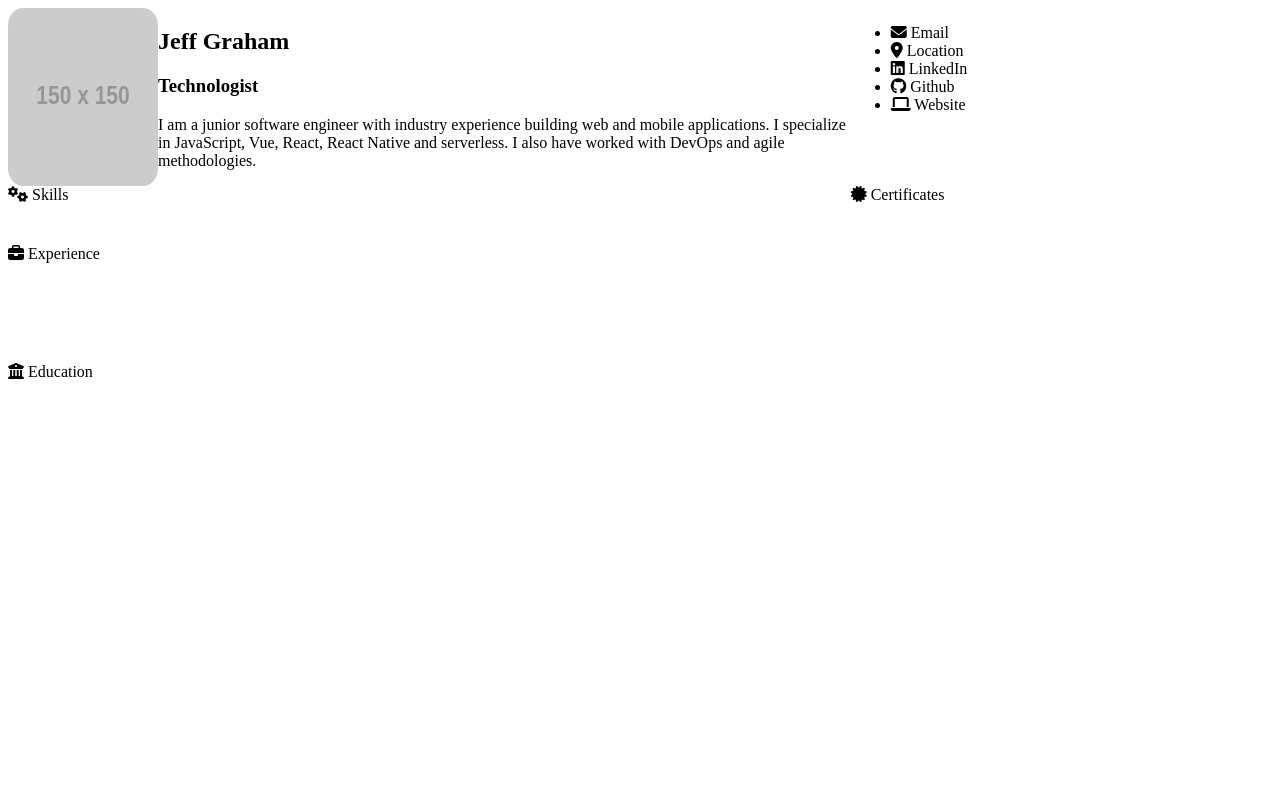
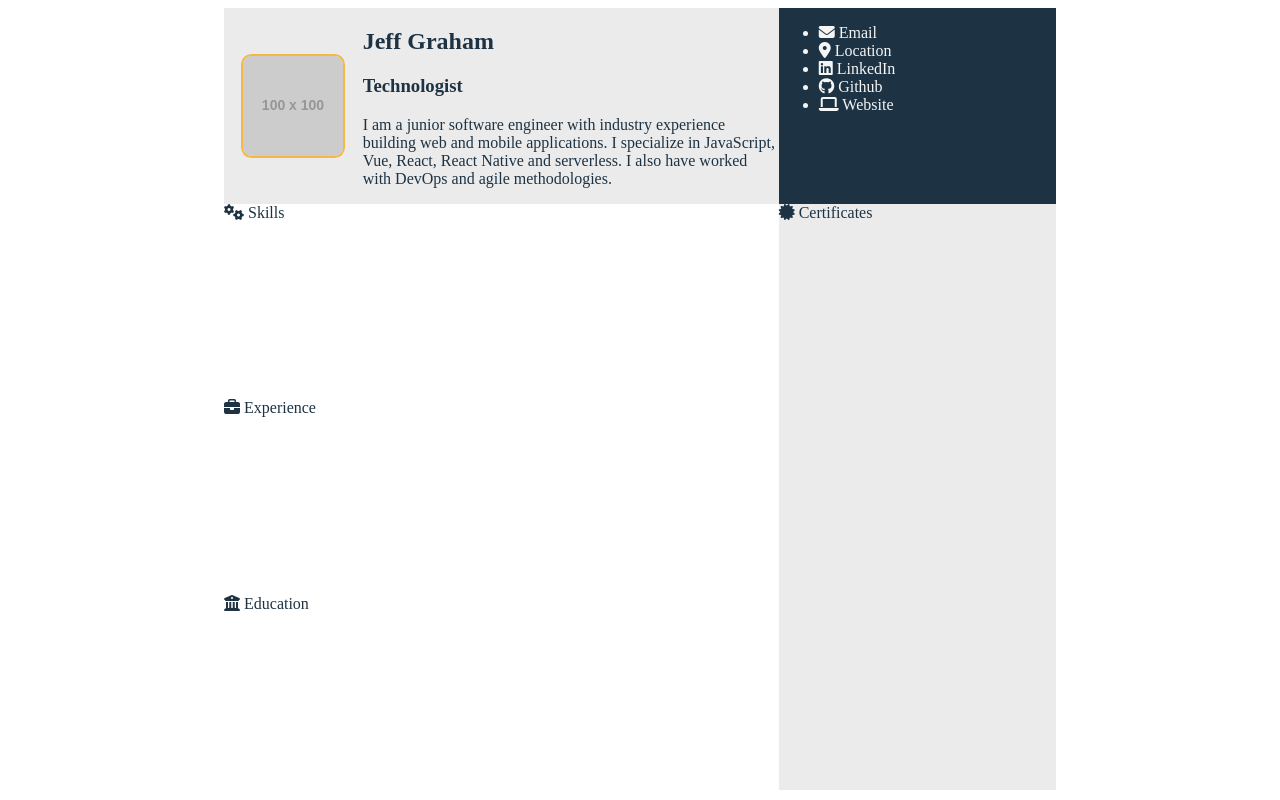
Before and after one commit to jefferygraham/resume, a plain HTML site: page index.html in a window 1280 px wide. Drawn offline with Linux system fonts and the light colour scheme; placeholder pictures from the web are drawn by us.

Commit message:
style header

```diff
--- a/index.html
+++ b/index.html
@@ -12,9 +12,10 @@
   </head>
   <body>
     <article class="resume">
+      <section class="photo">
+        <img src="https://via.placeholder.com/100" alt="" />
+      </section>
       <section class="profile">
-        <img src="https://via.placeholder.com/150" alt="" />
-        <div>
           <h2>Jeff Graham</h2>
           <h3>Technologist</h3>
           <p>
@@ -22,7 +23,6 @@
             web and mobile applications. I specialize in JavaScript, Vue, React,
             React Native and serverless. I also have worked with DevOps and
             agile methodologies.
-          </p>
         </div>
       </section>
       <section class="contact">
--- a/style.css
+++ b/style.css
@@ -1,16 +1,29 @@
 .resume {
   display: grid;
-  grid-template-columns: 2fr 1fr;
-  grid-template-rows: 3fr 1fr 2fr 1fr;
+  grid-template-columns: 1fr 3fr 2fr;
+  grid-template-rows: 1fr 1fr 1fr 1fr;
+  width: 65vw;
+  margin: auto;
+  color: #1d3344;
 }
 
 .profile {
   grid-area: profile;
+  background-color: #ebebeb;
+}
+
+.photo {
+  grid-area: photo;
   display: flex;
+  justify-content: center;
+  align-items: center;
+  background-color: #ebebeb;
 }
 
 .contact {
   grid-area: contact;
+  color: whitesmoke;
+  background-color: #1d3344;
 }
 
 .skills {
@@ -27,16 +40,18 @@
 
 .misc {
   grid-area: misc;
+  background-color: #ebebeb;
 }
 
 .resume {
   grid-template-areas:
-    'profile contact'
-    'skills misc'
-    'experience misc'
-    'education misc';
+    'photo profile contact'
+    'skills skills misc'
+    'experience experience misc'
+    'education education misc';
 }
 
-.profile img {
+.photo img {
   border-radius: 10%;
+  border: 2px solid #f3b943;
 }
```
